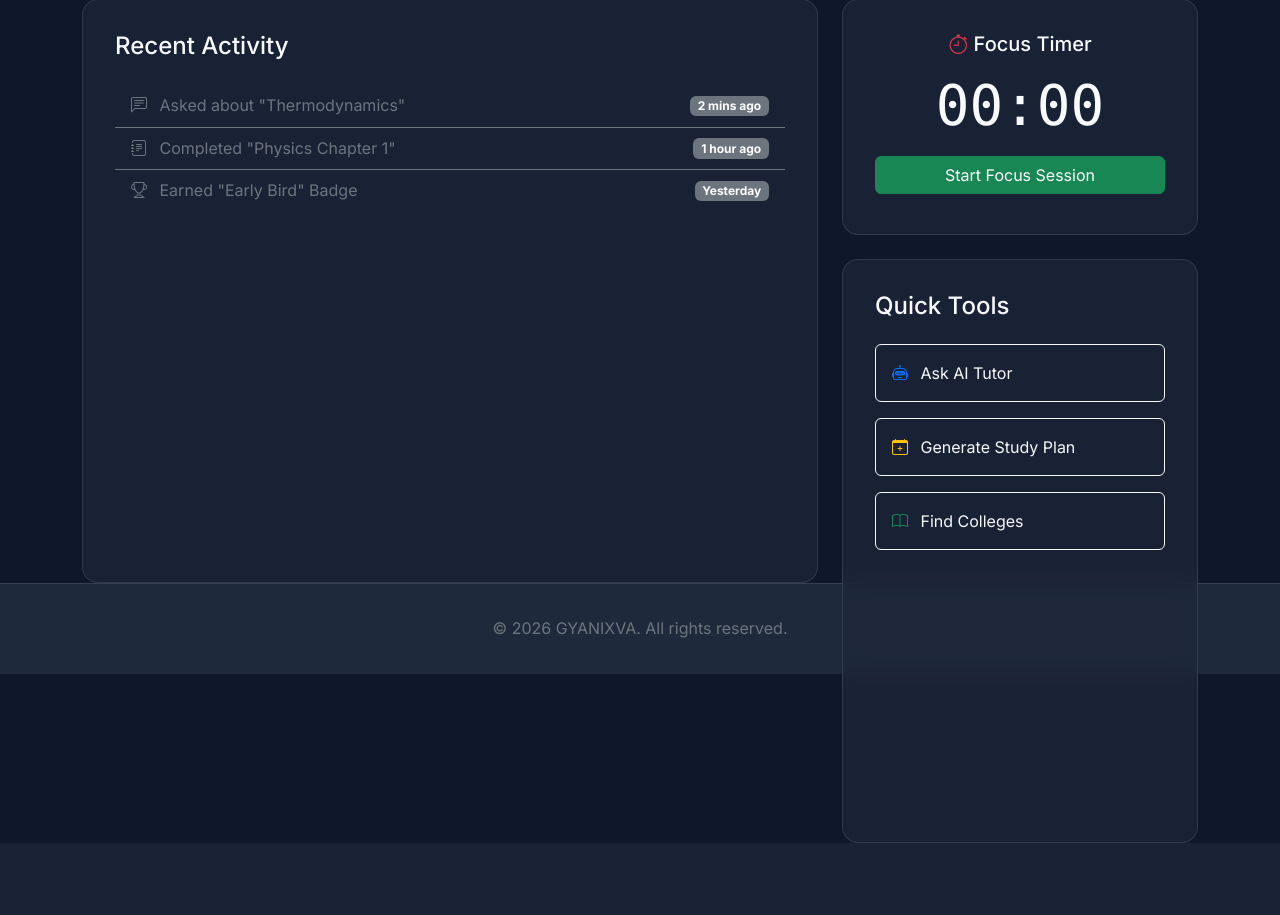
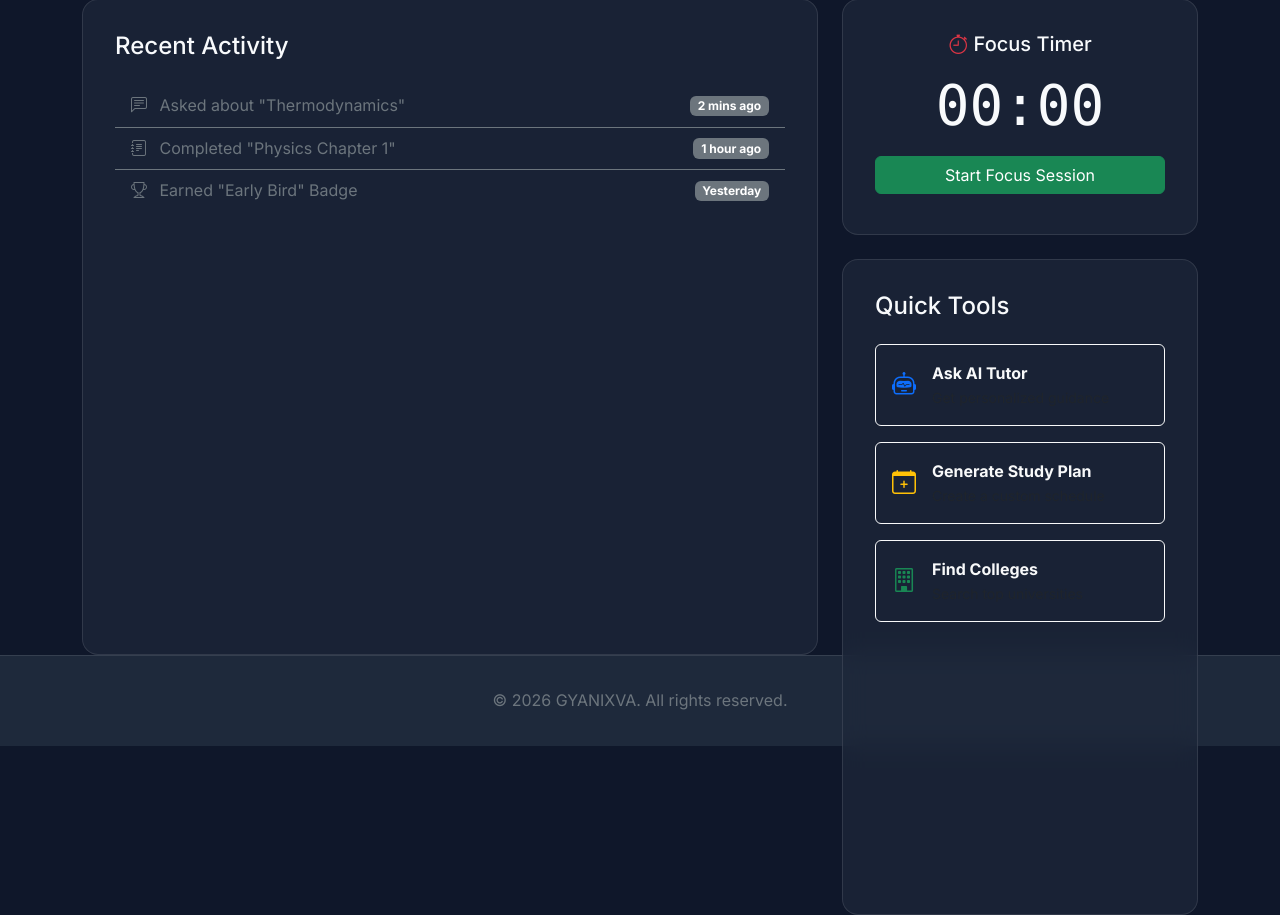
Before and after one commit to vikash0885/GYANIXVA, a Flask app: page /dashboard in a window 1280 px wide. Shown: the part 361-1276 px from the top of the page. Before the commit the page ends 1204 px from the top, so only its background shows below. Run offline with Flask 3, Linux system fonts and the light colour scheme; the visitor is signed in with stand-in values (Sample User, id 1).

Commit message:
Fixed missing links in dashboard

```diff
--- a/app/templates/dashboard.html
+++ b/app/templates/dashboard.html
@@ -100,15 +100,30 @@
         <div class="card-premium h-100">
             <h4 class="mb-4">Quick Tools</h4>
             <div class="d-grid gap-3">
-                <button class="btn btn-outline-light text-start p-3">
-                    <i class="bi bi-robot me-2 text-primary"></i> Ask AI Tutor
-                </button>
-                <button class="btn btn-outline-light text-start p-3">
-                    <i class="bi bi-calendar-plus me-2 text-warning"></i> Generate Study Plan
-                </button>
-                <button class="btn btn-outline-light text-start p-3">
-                    <i class="bi bi-book me-2 text-success"></i> Find Colleges
-                </button>
+                <a href="{{ url_for('ai.tutor') }}"
+                    class="btn btn-outline-light text-start p-3 d-flex align-items-center">
+                    <i class="bi bi-robot me-3 text-primary fs-4"></i>
+                    <div>
+                        <div class="fw-bold">Ask AI Tutor</div>
+                        <small class="text-muted">Get personalized guidance</small>
+                    </div>
+                </a>
+                <a href="{{ url_for('tools.planner') }}"
+                    class="btn btn-outline-light text-start p-3 d-flex align-items-center">
+                    <i class="bi bi-calendar-plus me-3 text-warning fs-4"></i>
+                    <div>
+                        <div class="fw-bold">Generate Study Plan</div>
+                        <small class="text-muted">Create a custom schedule</small>
+                    </div>
+                </a>
+                <a href="{{ url_for('resources.colleges') }}"
+                    class="btn btn-outline-light text-start p-3 d-flex align-items-center">
+                    <i class="bi bi-building me-3 text-success fs-4"></i>
+                    <div>
+                        <div class="fw-bold">Find Colleges</div>
+                        <small class="text-muted">Search top universities</small>
+                    </div>
+                </a>
             </div>
         </div>
     </div>
```
